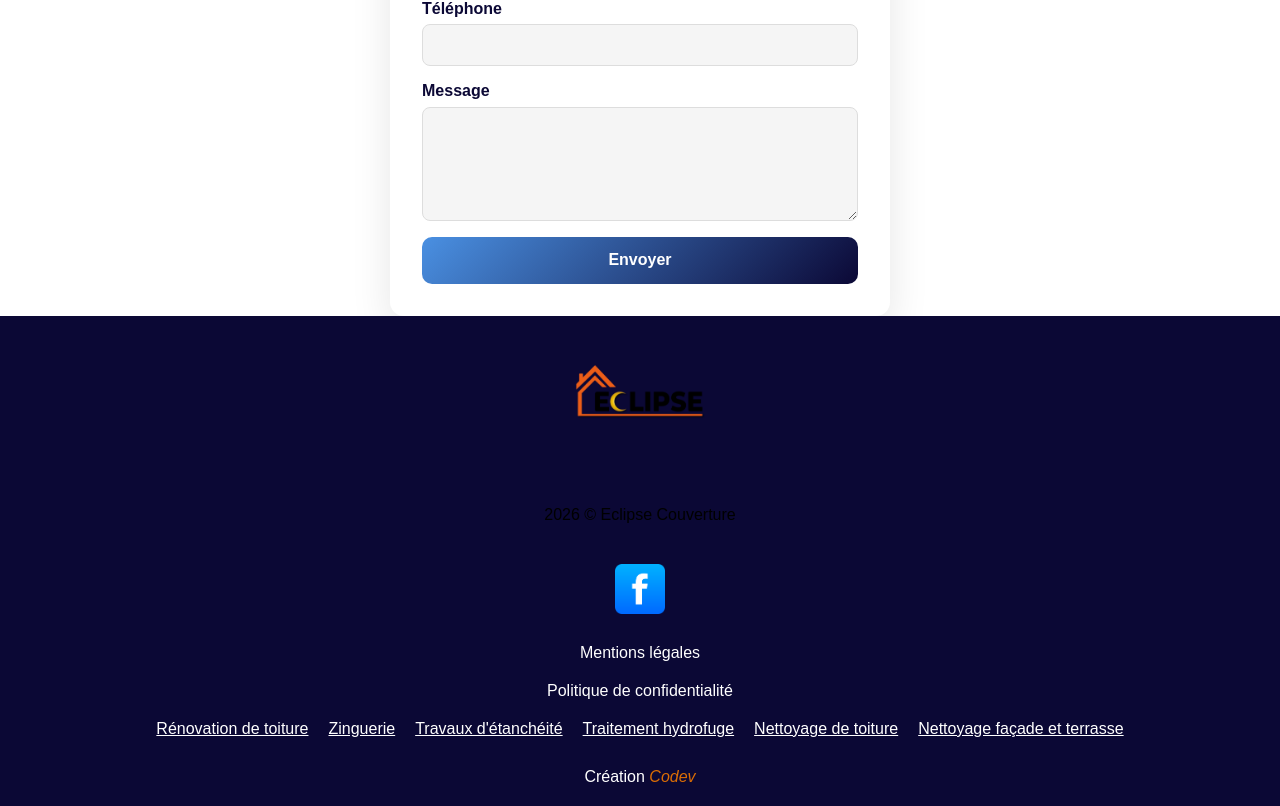
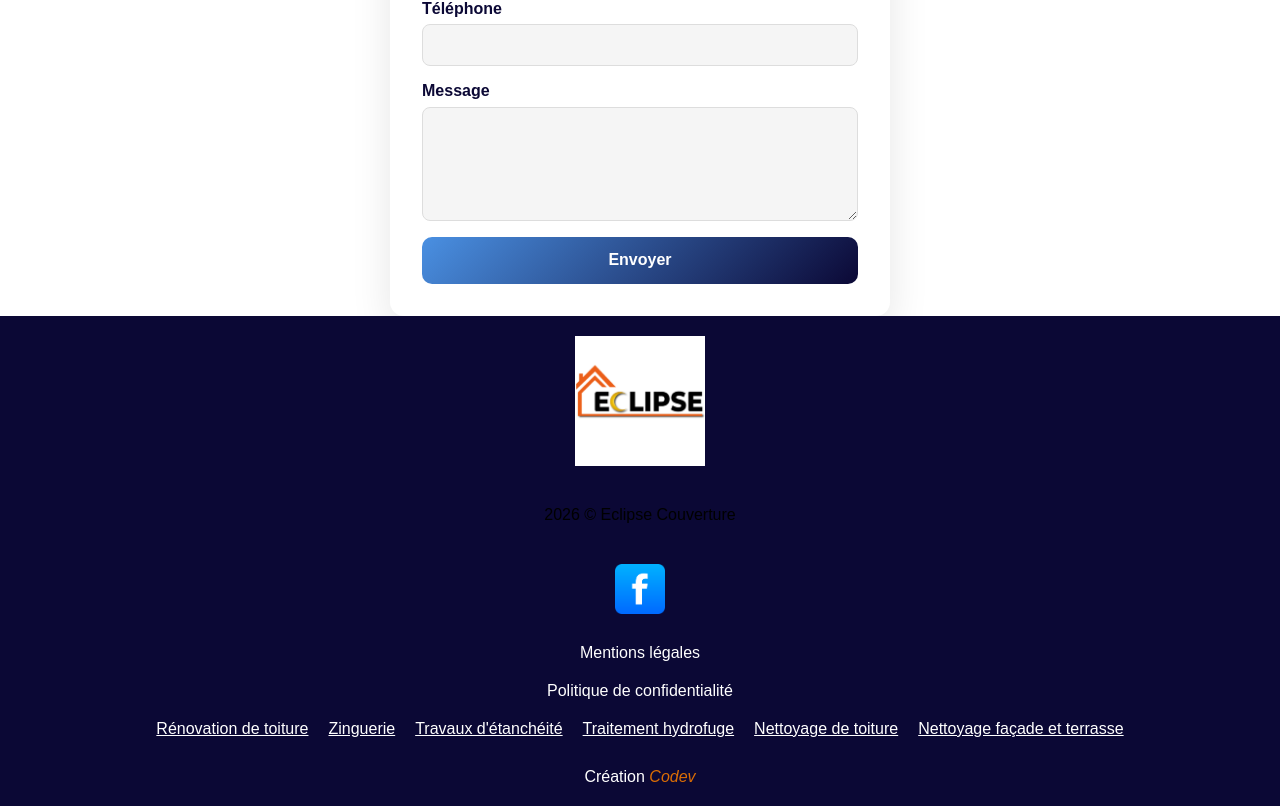
Before and after one commit to AdrienW86/eclipse, a Next.js app: page / in a window 1280 px wide. Shown: the part 3063-3869 px from the top of the page. Built offline with nearby package versions, Linux system fonts and the light colour scheme.

Commit message:
mise en ligne

```diff
--- a/components/Footer/Footer.jsx
+++ b/components/Footer/Footer.jsx
@@ -7,7 +7,7 @@ export default function Footer() {
   return (
     <footer className={styles.footer}>
       <Image
-        src='/logo.png'
+        src='/logo2.png'
         width={130}
         height={130}
         alt="logo de l'entreprise"
--- a/components/Footer/footer.module.css
+++ b/components/Footer/footer.module.css
@@ -6,6 +6,7 @@
 
 .logo {
     margin: 20px auto;
+    /* border-radius: 50%; */
 }
 
 .p {
```
Also changed, not shown: public/logo2.png (added).
